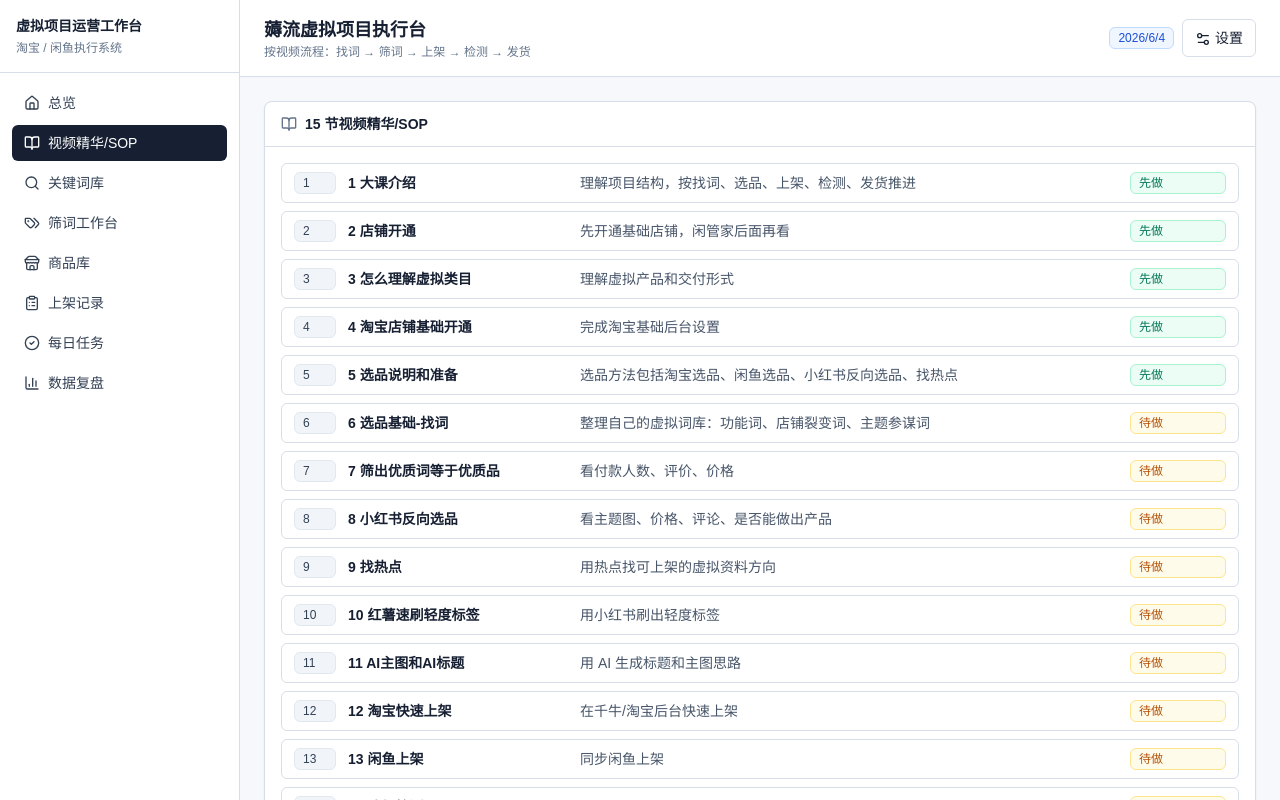
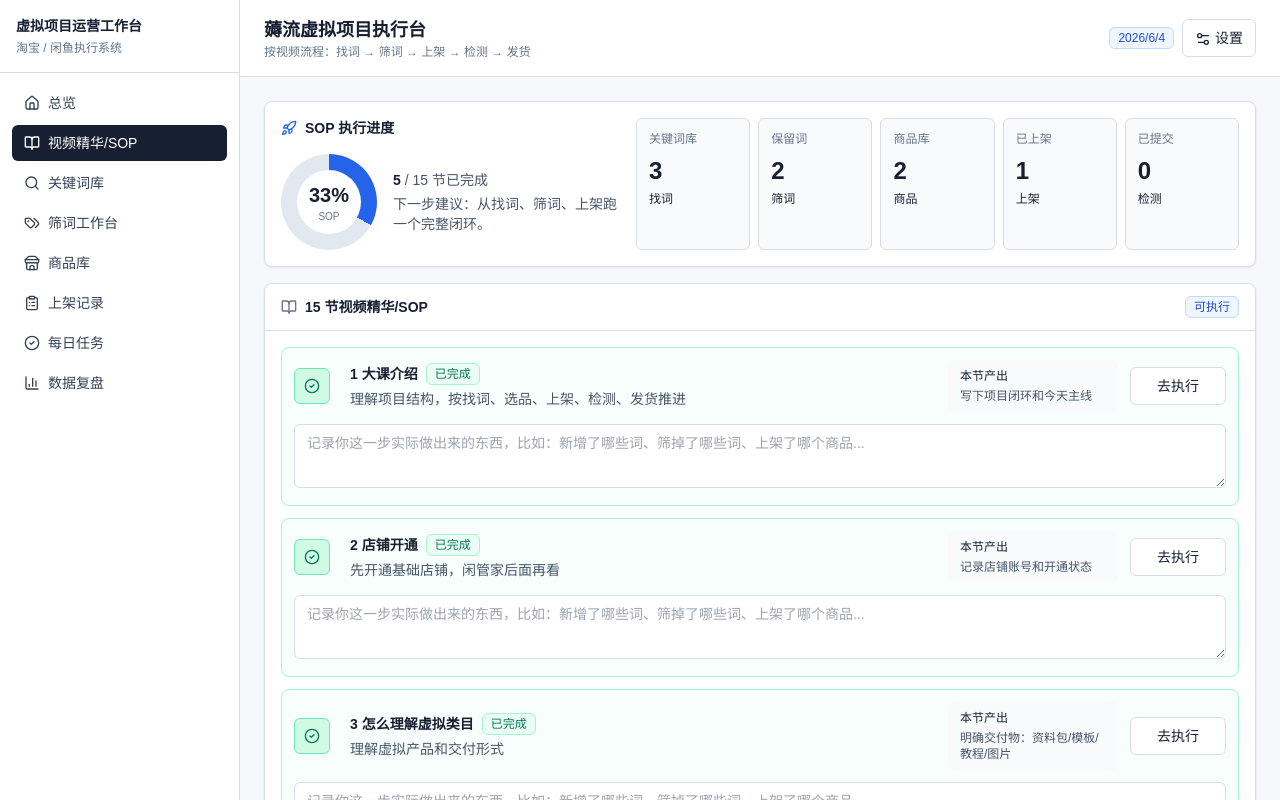
Before and after one commit to xiemingdan11-lang/xiemingdan, a Next.js app: page / in a window 1280 px wide. Both pictures are taken after a click on the button "视频精华/SOP". Shown: the top 800 px of the page. Built offline with nearby package versions, Linux system fonts and the light colour scheme.

Commit message:
Add executable SOP workflow

```diff
--- a/app/page.tsx
+++ b/app/page.tsx
@@ -73,6 +73,11 @@ type DailyMetric = {
   consults: number;
   orders: number;
   revenue: number;
+};
+
+type SopRecord = {
+  done: boolean;
+  output: string;
 };
 
 const initialKeywords: Keyword[] = [
@@ -193,22 +198,27 @@ const productSignals = [
 ];
 
 const sop = [
-  ["1 大课介绍", "理解项目结构，按找词、选品、上架、检测、发货推进"],
-  ["2 店铺开通", "先开通基础店铺，闲管家后面再看"],
-  ["3 怎么理解虚拟类目", "理解虚拟产品和交付形式"],
-  ["4 淘宝店铺基础开通", "完成淘宝基础后台设置"],
-  ["5 选品说明和准备", "选品方法包括淘宝选品、闲鱼选品、小红书反向选品、找热点"],
-  ["6 选品基础-找词", "整理自己的虚拟词库：功能词、店铺裂变词、主题参谋词"],
-  ["7 筛出优质词等于优质品", "看付款人数、评价、价格"],
-  ["8 小红书反向选品", "看主题图、价格、评论、是否能做出产品"],
-  ["9 找热点", "用热点找可上架的虚拟资料方向"],
-  ["10 红薯速刷轻度标签", "用小红书刷出轻度标签"],
-  ["11 AI主图和AI标题", "用 AI 生成标题和主图思路"],
-  ["12 淘宝快速上架", "在千牛/淘宝后台快速上架"],
-  ["13 闲鱼上架", "同步闲鱼上架"],
-  ["14 违规检测", "淘宝商品检测提交、日常维护、清理商品"],
-  ["15 货源整理和发货问题", "找上家货源，整理资源，处理手动发货"]
-];
+  { title: "1 大课介绍", body: "理解项目结构，按找词、选品、上架、检测、发货推进", output: "写下项目闭环和今天主线", target: "overview" },
+  { title: "2 店铺开通", body: "先开通基础店铺，闲管家后面再看", output: "记录店铺账号和开通状态", target: "listing" },
+  { title: "3 怎么理解虚拟类目", body: "理解虚拟产品和交付形式", output: "明确交付物：资料包/模板/教程/图片", target: "products" },
+  { title: "4 淘宝店铺基础开通", body: "完成淘宝基础后台设置", output: "确认保证金、类目、发货方式", target: "listing" },
+  { title: "5 选品说明和准备", body: "选品方法包括淘宝选品、闲鱼选品、小红书反向选品、找热点", output: "整理 3 个备选方向", target: "keywords" },
+  { title: "6 选品基础-找词", body: "整理自己的虚拟词库：功能词、店铺裂变词、主题参谋词", output: "新增 20 个关键词", target: "keywords" },
+  { title: "7 筛出优质词等于优质品", body: "看付款人数、评价、价格", output: "保留 10 个待测词", target: "screen" },
+  { title: "8 小红书反向选品", body: "看主题图、价格、评论、是否能做出产品", output: "记录 3 个可复制选题", target: "screen" },
+  { title: "9 找热点", body: "用热点找可上架的虚拟资料方向", output: "写下 3 个热点资料方向", target: "keywords" },
+  { title: "10 红薯速刷轻度标签", body: "用小红书刷出轻度标签", output: "记录账号标签和推荐内容", target: "screen" },
+  { title: "11 AI主图和AI标题", body: "用 AI 生成标题和主图思路", output: "生成 3 个标题和 1 张主图方案", target: "products" },
+  { title: "12 淘宝快速上架", body: "在千牛/淘宝后台快速上架", output: "完成 1 个淘宝商品上架", target: "listing" },
+  { title: "13 闲鱼上架", body: "同步闲鱼上架", output: "完成 1 个闲鱼商品上架", target: "listing" },
+  { title: "14 违规检测", body: "淘宝商品检测提交、日常维护、清理商品", output: "提交检测并记录问题", target: "listing" },
+  { title: "15 货源整理和发货问题", body: "找上家货源，整理资源，处理手动发货", output: "整理发货链接和售后话术", target: "products" }
+] as const;
+
+const initialSopRecords = sop.reduce<Record<number, SopRecord>>((records, _, index) => {
+  records[index] = { done: index < 5, output: "" };
+  return records;
+}, {});
 
 const nav = [
   ["overview", "总览", Home],
@@ -267,10 +277,12 @@ export default function HomePage() {
   const [products] = useLocalState("vp_products", initialProducts);
   const [tasks, setTasks] = useLocalState("vp_tasks", initialTasks);
   const [listings, setListings] = useLocalState("vp_listings", initialListings);
+  const [sopRecords, setSopRecords] = useLocalState("vp_sop_records", initialSopRecords);
   const [newWord, setNewWord] = useState("");
 
   const dashboard = useMemo(() => {
     const doneTasks = tasks.filter((item) => item.done).length;
+    const doneSop = Object.values(sopRecords).filter((item) => item.done).length;
     const keptKeywords = keywords.filter((item) => item.keep).length;
     const listedCount = listings.filter((item) => item.taobao || item.xianyu).length;
     const checkedCount = listings.filter((item) => item.checked).length;
@@ -289,10 +301,12 @@ export default function HomePage() {
       exposureGrowth,
       revenue,
       conversion,
+      doneSop,
       taskRate: tasks.length ? Math.round((doneTasks / tasks.length) * 100) : 0,
+      sopRate: Math.round((doneSop / sop.length) * 100),
       listingRate: products.length ? Math.round((listedCount / products.length) * 100) : 0
     };
-  }, [keywords, products.length, listings, tasks]);
+  }, [keywords, products.length, listings, tasks, sopRecords]);
 
   const stats = useMemo<[string, string | number, string, LucideIcon, "blue" | "green" | "amber" | "gray"][]>(() => [
     ["今日曝光", dashboard.latest.exposure, `${dashboard.exposureGrowth >= 0 ? "+" : ""}${dashboard.exposureGrowth}% 较昨日`, Activity, "blue"],
@@ -401,7 +415,7 @@ export default function HomePage() {
                 <MetricCard label="关键词池" value={keywords.length} hint={`${dashboard.keptKeywords} 个已保留`} icon={Database} tone="blue" />
                 <MetricCard label="商品数" value={products.length} hint={`${dashboard.listingRate}% 已进入上架`} icon={Store} tone="green" />
                 <MetricCard label="检测提交" value={dashboard.checkedCount} hint="降低违规风险" icon={ShieldAlert} tone="amber" />
-                <MetricCard label="SOP进度" value="5/15" hint="先跑完基础闭环" icon={Rocket} tone="gray" />
+                <MetricCard label="SOP进度" value={`${dashboard.doneSop}/15`} hint={`${dashboard.sopRate}% 已完成`} icon={Rocket} tone="gray" />
               </div>
 
               <div className="grid gap-4 xl:grid-cols-[1.35fr_0.65fr]">
@@ -446,18 +460,66 @@ export default function HomePage() {
           )}
 
           {tab === "sop" && (
-            <Panel title="15 节视频精华/SOP" icon={BookOpen}>
-              <div className="grid gap-2">
-                {sop.map(([title, body], index) => (
-                  <div key={title} className="grid grid-cols-[42px_220px_1fr_96px] items-center gap-3 rounded-md border border-line px-3 py-2 text-sm">
-                    <Badge>{index + 1}</Badge>
-                    <strong>{title}</strong>
-                    <span className="text-slate-600">{body}</span>
-                    <Badge tone={index < 5 ? "green" : "amber"}>{index < 5 ? "先做" : "待做"}</Badge>
+            <div className="grid gap-4">
+              <section className="rounded-lg border border-line bg-white p-4 shadow-panel">
+                <div className="grid gap-4 lg:grid-cols-[0.72fr_1.28fr]">
+                  <div>
+                    <div className="flex items-center gap-2 text-sm font-semibold">
+                      <Rocket className="h-4 w-4 text-blue-600" />
+                      SOP 执行进度
+                    </div>
+                    <div className="mt-4 flex items-center gap-4">
+                      <ProgressRingLight value={dashboard.sopRate} />
+                      <div className="text-sm text-slate-600">
+                        <div><strong className="text-ink">{dashboard.doneSop}</strong> / 15 节已完成</div>
+                        <div className="mt-1">下一步建议：从找词、筛词、上架跑一个完整闭环。</div>
+                      </div>
+                    </div>
                   </div>
-                ))}
-              </div>
-            </Panel>
+                  <div className="grid grid-cols-5 gap-2 text-sm">
+                    {[
+                      ["找词", keywords.length, "关键词库"],
+                      ["筛词", dashboard.keptKeywords, "保留词"],
+                      ["商品", products.length, "商品库"],
+                      ["上架", dashboard.listedCount, "已上架"],
+                      ["检测", dashboard.checkedCount, "已提交"]
+                    ].map(([label, value, hint]) => (
+                      <div key={label} className="rounded-md border border-line bg-slate-50 p-3">
+                        <div className="text-xs text-slate-500">{hint}</div>
+                        <div className="mt-2 text-2xl font-semibold">{value}</div>
+                        <div className="mt-1 text-xs font-medium">{label}</div>
+                      </div>
+                    ))}
+                  </div>
+                </div>
+              </section>
+
+              <Panel title="15 节视频精华/SOP" icon={BookOpen} action={<Badge tone="blue">可执行</Badge>}>
+                <div className="grid gap-3">
+                  {sop.map((step, index) => (
+                    <SopStepRow
+                      key={step.title}
+                      index={index}
+                      step={step}
+                      record={sopRecords[index] ?? { done: false, output: "" }}
+                      onToggle={() =>
+                        setSopRecords({
+                          ...sopRecords,
+                          [index]: { ...(sopRecords[index] ?? { output: "" }), done: !(sopRecords[index]?.done ?? false) }
+                        })
+                      }
+                      onOutputChange={(output) =>
+                        setSopRecords({
+                          ...sopRecords,
+                          [index]: { ...(sopRecords[index] ?? { done: false }), output }
+                        })
+                      }
+                      onOpen={() => setTab(step.target)}
+                    />
+                  ))}
+                </div>
+              </Panel>
+            </div>
           )}
 
           {tab === "keywords" && (
@@ -733,6 +795,75 @@ function ProductSignalBoard() {
   );
 }
 
+function ProgressRingLight({ value }: { value: number }) {
+  const degrees = Math.max(0, Math.min(100, value)) * 3.6;
+  return (
+    <div
+      className="grid h-24 w-24 shrink-0 place-items-center rounded-full"
+      style={{ background: `conic-gradient(#2563eb ${degrees}deg, #e2e8f0 0deg)` }}
+    >
+      <div className="grid h-16 w-16 place-items-center rounded-full bg-white text-center">
+        <div>
+          <div className="text-xl font-semibold">{value}%</div>
+          <div className="text-[10px] text-slate-500">SOP</div>
+        </div>
+      </div>
+    </div>
+  );
+}
+
+function SopStepRow({
+  index,
+  step,
+  record,
+  onToggle,
+  onOutputChange,
+  onOpen
+}: {
+  index: number;
+  step: (typeof sop)[number];
+  record: SopRecord;
+  onToggle: () => void;
+  onOutputChange: (value: string) => void;
+  onOpen: () => void;
+}) {
+  return (
+    <div className={`rounded-lg border p-3 text-sm ${record.done ? "border-emerald-200 bg-emerald-50/40" : "border-line bg-white"}`}>
+      <div className="grid grid-cols-[44px_1fr_170px_96px] items-center gap-3">
+        <button
+          onClick={onToggle}
+          className={`grid h-9 w-9 place-items-center rounded-md border ${
+            record.done ? "border-emerald-300 bg-emerald-100 text-emerald-700" : "border-line bg-slate-50 text-slate-500"
+          }`}
+          title="切换完成状态"
+        >
+          {record.done ? <CheckCircle2 className="h-4 w-4" /> : index + 1}
+        </button>
+        <div>
+          <div className="flex items-center gap-2">
+            <strong>{step.title}</strong>
+            <Badge tone={record.done ? "green" : index < 5 ? "blue" : "amber"}>{record.done ? "已完成" : index < 5 ? "基础" : "待执行"}</Badge>
+          </div>
+          <div className="mt-1 text-slate-600">{step.body}</div>
+        </div>
+        <div className="rounded-md bg-slate-50 px-3 py-2 text-xs text-slate-600">
+          <div className="font-medium text-ink">本节产出</div>
+          <div className="mt-1">{step.output}</div>
+        </div>
+        <button onClick={onOpen} className="rounded-md border border-line bg-white px-3 py-2 text-sm hover:bg-slate-50">
+          去执行
+        </button>
+      </div>
+      <textarea
+        value={record.output}
+        onChange={(event) => onOutputChange(event.target.value)}
+        placeholder="记录你这一步实际做出来的东西，比如：新增了哪些词、筛掉了哪些词、上架了哪个商品..."
+        className="mt-3 min-h-16 w-full resize-y rounded-md border border-line bg-white px-3 py-2 text-sm outline-none focus:border-blue-400"
+      />
+    </div>
+  );
+}
+
 function KeywordTable({ keywords, setKeywords }: { keywords: Keyword[]; setKeywords: (value: Keyword[]) => void }) {
   return (
     <DataTable headers={["关键词", "来源", "方向", "价格", "付款/想要", "评价", "是否保留", "备注"]}>
```
